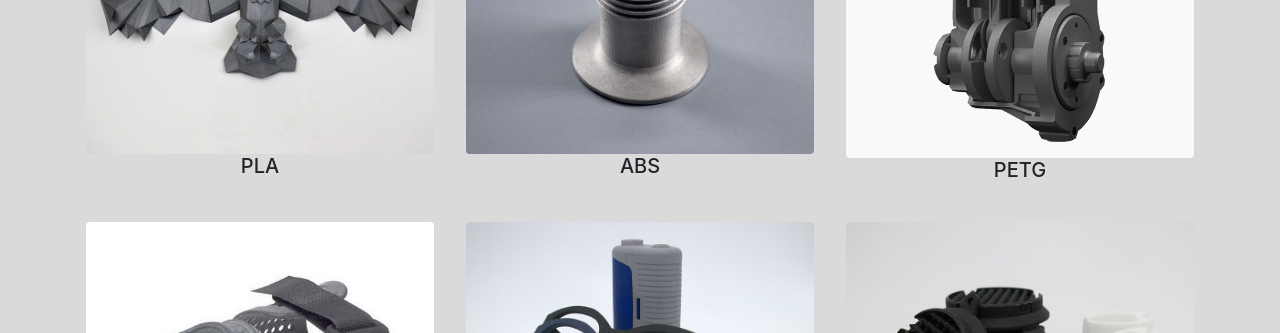
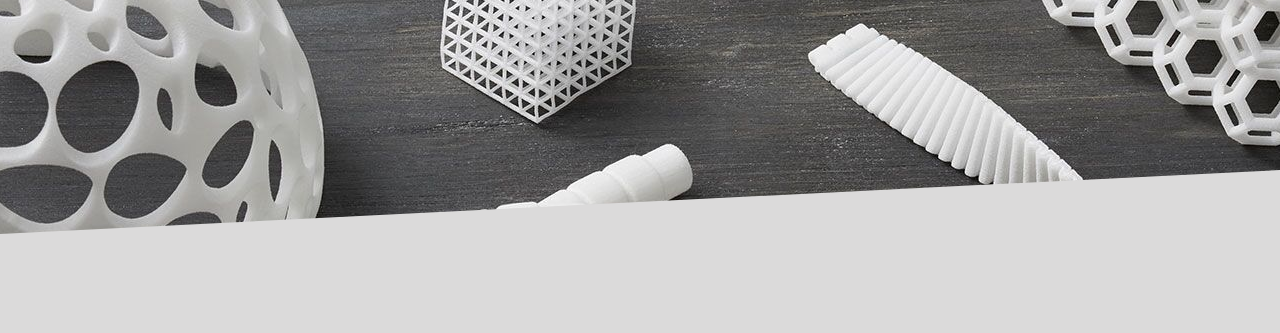
Before and after one commit to gonzalotamanini/Proyecto-Final, a website: page materiales.html in a window 1280 px wide. Shown: the part 364-697 px from the top of the page. Drawn offline with nearby package versions, Linux system fonts and the light colour scheme; files whose address does not match are found by name.

Commit message:
agregado de portada en materiales

```diff
--- a/materiales.html
+++ b/materiales.html
@@ -47,6 +47,14 @@
         </div>
         <a class="btn text-light mr-4 ocultar-telefono" id="boton-cotizar" href="cotizar.html">Cotizar</a>
     </nav>
+
+<!--Portada-->
+<div class="altura-portada">
+    <h1>Header Content</h1>
+  <svg xmlns="http://www.w3.org/2000/svg" viewBox="0 0 100 100" preserveAspectRatio="none">
+    <polygon fill="rgb(219, 218, 218)" points="0,100 100,0 100,100"/>
+  </svg>
+</div>
 
 <!--Información-->
 <div class="container-fluid bg-gris alturaFuncionamiento">
--- a/scss/estilos.scss
+++ b/scss/estilos.scss
@@ -78,7 +78,7 @@ $azul: #089FDE;
 }
 
 .bg-gris {
-    background-color: rgb(219, 218, 218)
+    background-color: rgb(219, 218, 218);
 }
 
 .pt-100 {
@@ -144,6 +144,23 @@ $azul: #089FDE;
 }
 
 /*MATERIALES*/
+.altura-portada {
+    position: relative;
+    width: 100%;
+    height: 35vw;
+    margin-top: 150px;
+    padding-top: 150px;
+    background-image: url("Imagenes/Materiales/Portada2.jpg");
+    background-repeat: no-repeat;
+    background-position: center;
+}
+svg {
+    position: absolute;
+    bottom: 0;
+    width: 100%;
+    height: 5vw;
+}
+
 .imagen-material {
     width: auto;
 }
```
Also changed, not shown: Imagenes/Materiales/Portada2.jpg (added), css/estilos.css.
